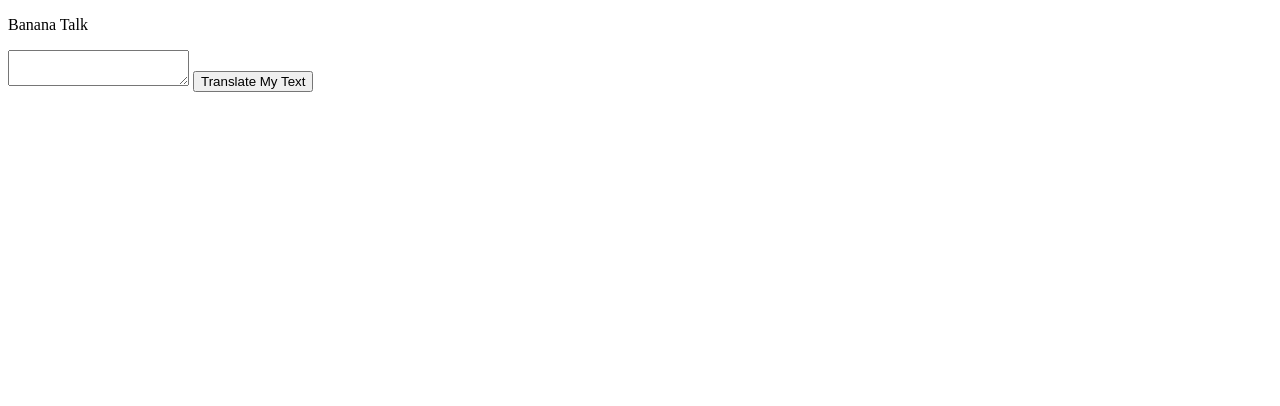
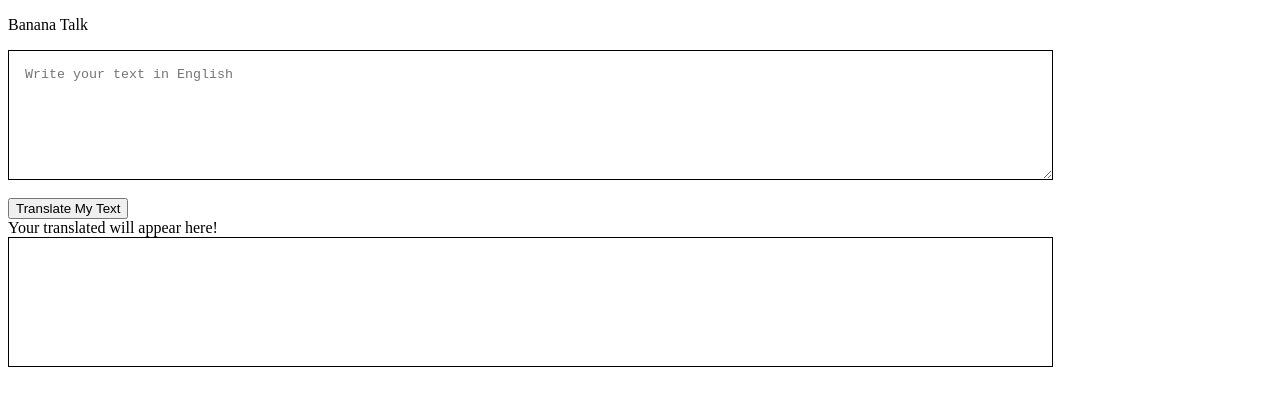
Before and after one commit to Vaishnavi1217/banana_talks, a plain HTML site: page index.html in a window 1280 px wide. Drawn offline with Linux system fonts and the light colour scheme.

Commit message:
input output processing done

```diff
--- a/app.js
+++ b/app.js
@@ -1,7 +1,9 @@
 var translateButton = document.querySelector("#translate-btn")
 var inputText = document.querySelector("#input-txt")
+var outputDiv = document.querySelector("#output-div")
 function click(){
     console.log("Clicked!")
     console.log(inputText.value)
+    outputDiv.innerText = inputText.value
 }
 translateButton.addEventListener("click",click)
--- a/index.html
+++ b/index.html
@@ -5,11 +5,30 @@
     <meta http-equiv="X-UA-Compatible" content="IE=edge">
     <meta name="viewport" content="width=device-width, initial-scale=1.0">
     <title>Banana Talks</title>
+    <style>
+        #input-txt{
+            display: block;
+            border: 1px solid black;
+            padding: 1rem;
+            height: 6rem;
+            width: 80%;
+        }
+        #output-div{
+            display: block;
+            border: 1px solid black;
+            padding: 1rem;
+            height: 6rem;
+            width: 80%;
+        }
+    </style>
    </head>
 <body>
     <p>Banana Talk</p>
-    <textarea name="" id="input-txt"></textarea>
+    <textarea placeholder="Write your text in English" id="input-txt"></textarea>
+    <br>
     <button id="translate-btn">Translate My Text</button>
+    <div>Your translated will appear here!</div>
+    <div id="output-div"></div>
     <script src="app.js" rel="text/javascript"></script>
 </body>
 </html>
```
